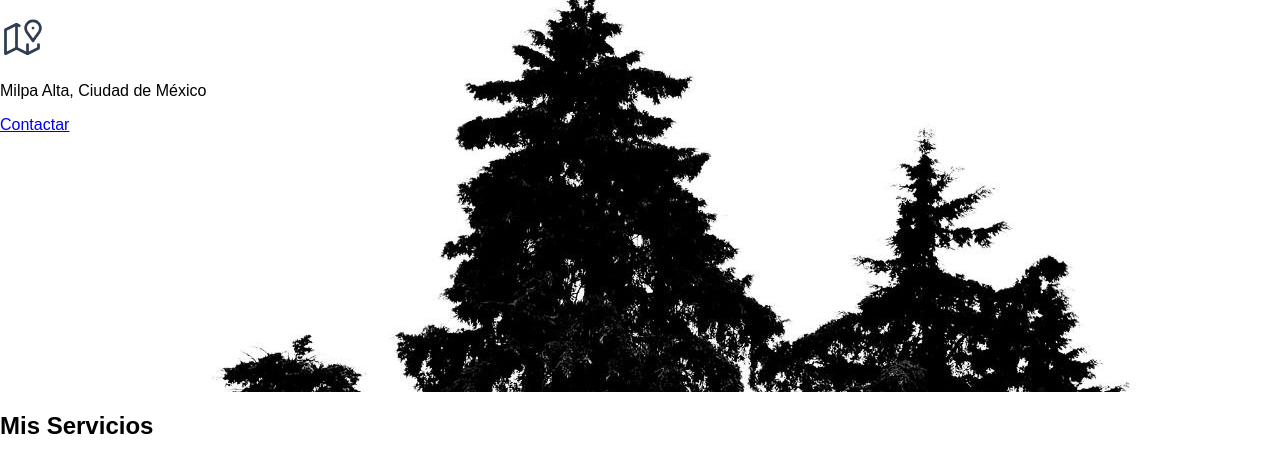
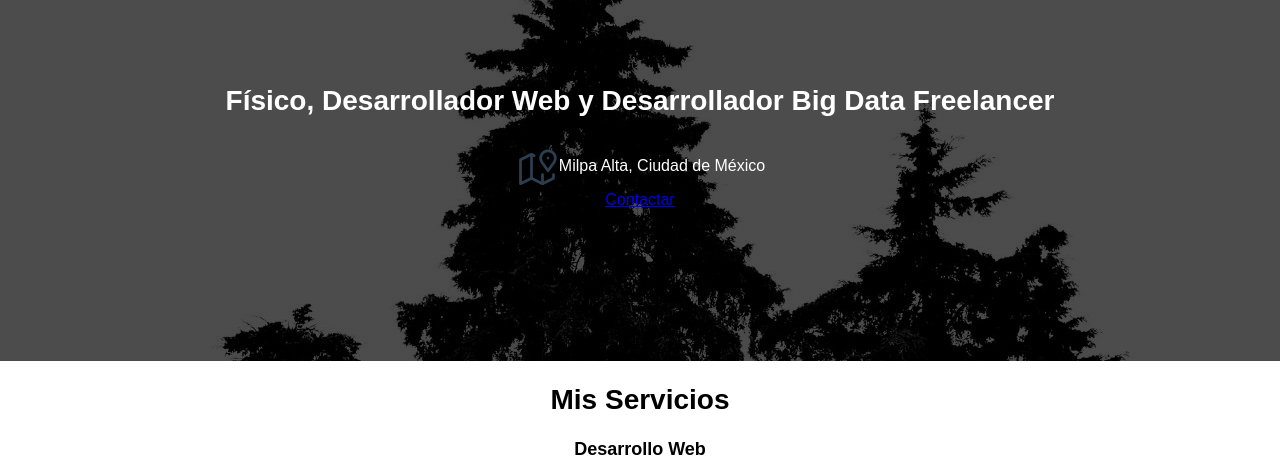
Before and after one commit to emilianolel/emilianolel.github.io, a plain HTML site: page index.html in a window 1280 px wide. Shown: the part 227-690 px from the top of the page. Drawn offline with nearby package versions, Linux system fonts and the light colour scheme.

Commit message:
complemento diseño .css

```diff
--- a/css/styles.css
+++ b/css/styles.css
@@ -4,10 +4,16 @@
     --durazno: #DB904E;
     --morado: #2E2137;
     --oscuro: #111115;
+    --blanco: #FFFFFF;
 }
 
 html {
     font-size: 62.5%;
+    box-sizing: border-box;
+}
+
+*, *:before, *:after {
+    box-sizing: inherit;
 }
 
 body {
@@ -15,9 +21,23 @@ body {
     font-family: Agave, Arial, Helvetica, sans-serif;
 }
 
+h1 {
+    font-size: 3.8rem;
+}
+
+h2 {
+    font-size: 2.8rem;
+}
+
+h3 {
+    font-size: 1.8rem;
+}
+
+h1, h2, h3 {
+    text-align: center;
+}
+
 .titulo {
-    text-align: center;
-    font-size: 3.8rem;
     color: var(--anaranjado);
 }
 
@@ -66,4 +86,28 @@ body {
     background-repeat: no-repeat;
     background-size: cover;
     height: 450px;
+    position: relative;
 }
+
+.contenido-imagen-fondo {
+    position: absolute;
+    background-color: rgba(0, 0, 0, 0.7);
+    width: 100%;
+    height: 100%;
+
+    /* Alineación horizontal y vertical */
+    display: flex;
+    flex-direction: column;
+    align-items: center;
+    justify-content: center;
+}
+
+.contenido-imagen-fondo h2,
+.contenido-imagen-fondo p {
+    color: var(--blanco);
+}
+
+.ubicacion {
+    display: flex;
+    align-items: flex-end;
+}
--- a/index.html
+++ b/index.html
@@ -27,10 +27,11 @@
 
         <section class="imagen-fondo">
             <div class="contenido-imagen-fondo">
-                <h2 class="titulo">
+                <h2>
                     Físico, Desarrollador Web y Desarrollador Big Data <span>Freelancer</span>
                 </h2>
-                <p>
+
+                <div class="ubicacion">
                     <svg xmlns="http://www.w3.org/2000/svg" class="icon icon-tabler icon-tabler-map-2" width="44" height="44" viewBox="0 0 24 24" stroke-width="1.5" stroke="#2c3e50" fill="none" stroke-linecap="round" stroke-linejoin="round">
                         <path stroke="none" d="M0 0h24v24H0z" fill="none"/>
                         <line x1="18" y1="6" x2="18" y2="6.01" />
@@ -39,10 +40,11 @@
                         <line x1="9" y1="4" x2="9" y2="17" />
                         <line x1="15" y1="15" x2="15" y2="20" />
                     </svg>
-                </p>
-                <p>
-                    Milpa Alta, Ciudad de México
-                </p>
+
+                    <p>
+                        Milpa Alta, Ciudad de México
+                    </p>
+                </div>
 
                 <a href="#">Contactar</a>
             </div>
```
